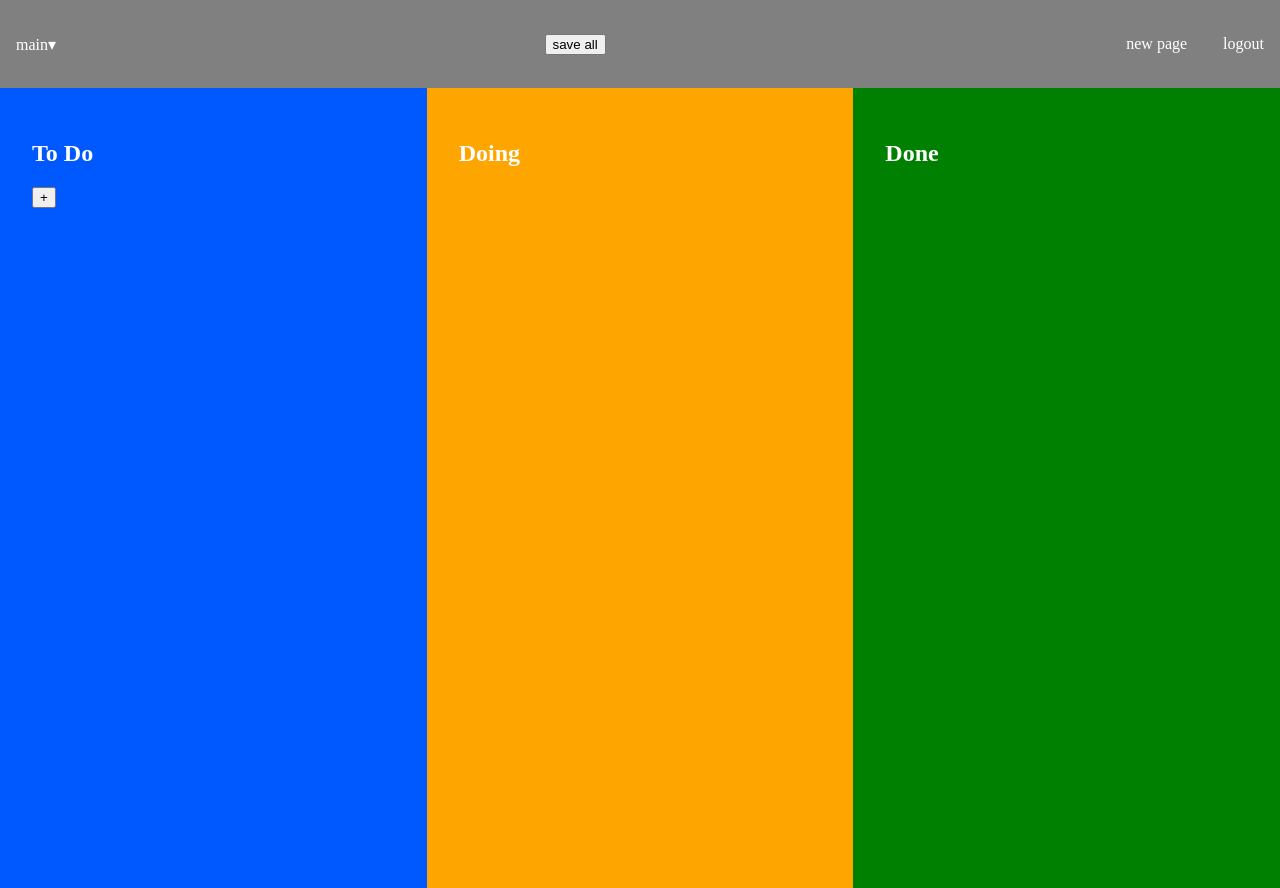
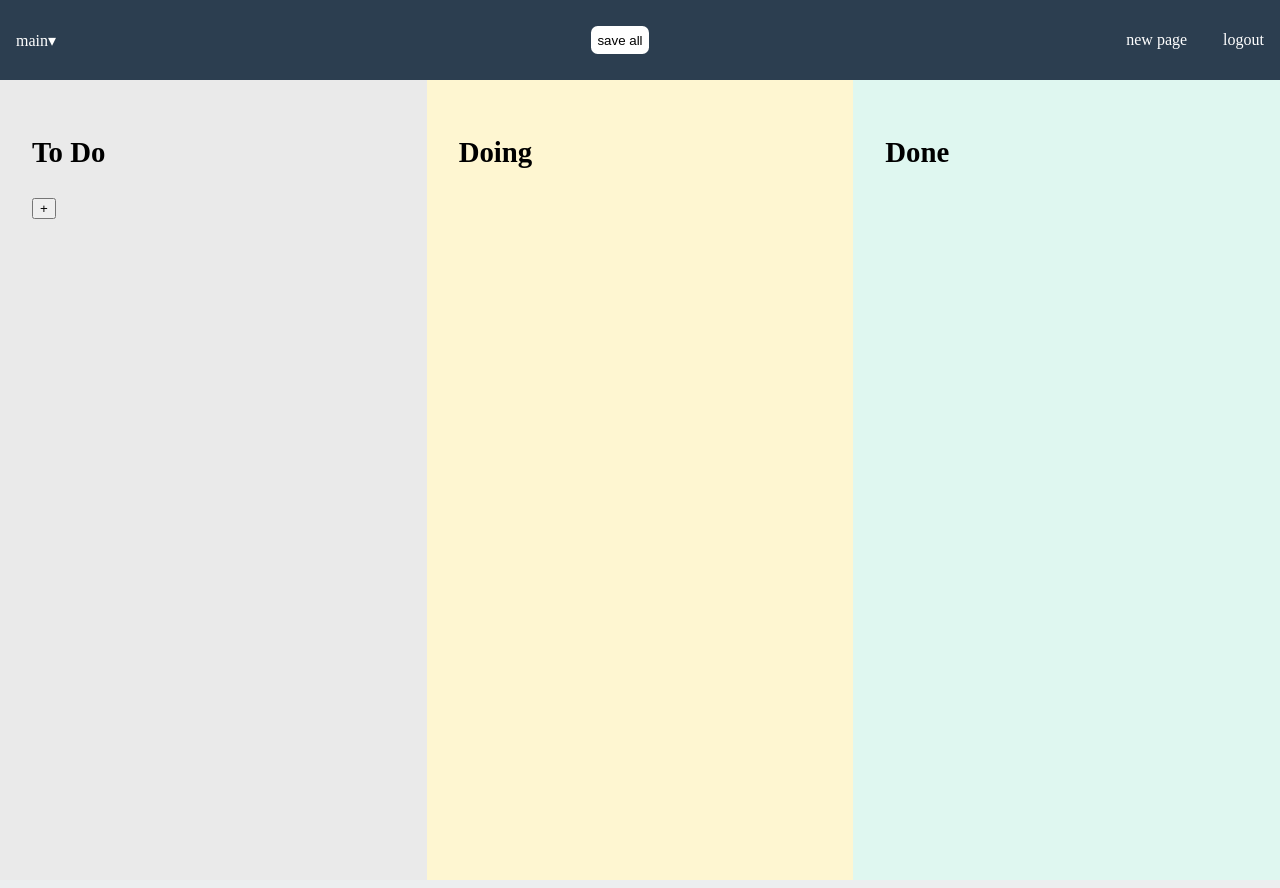
Before and after one commit to Robin3880/task-tracker, a Flask app: page / in a window 1280 px wide. Run offline with Flask 3, Linux system fonts and the light colour scheme; the visitor is signed in with stand-in values (Sample User, id 1); data that the repository does not hold is empty.

Commit message:
css updates - made page cleaner and new colours

```diff
--- a/static/style.css
+++ b/static/style.css
@@ -1,6 +1,7 @@
 body {
     padding: 0;
     margin: 0;
+
 }
 
 main {
@@ -10,32 +11,48 @@
 }
 
 #to-do {
-    background-color: rgb(0, 89, 255);
+    background-color: #eaeaea;
 }
 #doing {
-    background-color: orange;
+    background-color: #fef6d1;
 }
 #done {
-    background-color: green;
+    background-color: #dff7f0;
+}
+
+#to-do .card {
+    border-left: 5px solid #3498db; /* blue */
+}
+#doing .card {
+    border-left: 5px solid #f1c40f; /* yellow */
+}
+#done .card {
+    border-left: 5px solid #2ecc71; /* green */
 }
 
 section {
     padding: 2em;
 }
-h1 {
-    color: white;
+section h1 {
+    font-size: 1.8em;
+    margin-bottom: 1em;
 }
 
 header {
-    display: flex;
-    justify-content: space-between;
+    display: grid;
+    grid-template-columns: 1fr auto 1fr;
     padding: 1em;
-    background-color: gray;
+    background-color: #2c3e50;
     align-items: center;
 }
 header div {
     display: flex;
     align-items: center;
+    justify-content: center;
+    gap: 0.5em;
+}
+header nav {
+    justify-self: end;
 }
 a {
     color: white;
@@ -51,10 +68,16 @@
 .card {
     position: relative;
     border-radius: 0.5em;
-    background-color: white;
+    background-color: #ffffff;
     padding: 1em;
     width: 20em;
     margin-bottom: 0.5em;
+    box-shadow: 0 4px 12px rgba(0, 0, 0, 0.12);
+    transition: transform 0.1s ease-in-out;
+}
+
+.card:hover {
+    transform: scale(1.01);
 }
 
 .drag-handle {
@@ -90,5 +113,15 @@
 }
 
 #save-status {
-    height: 1.5em;
+    display: inline-block;
+    width: 2em;
+    height: 1em;
+    color: white;
 }
+#save {
+    padding: 0.5em;
+    border: none;
+    background-color: white;
+    border-radius: 0.5em;
+    cursor: pointer;
+}
```
